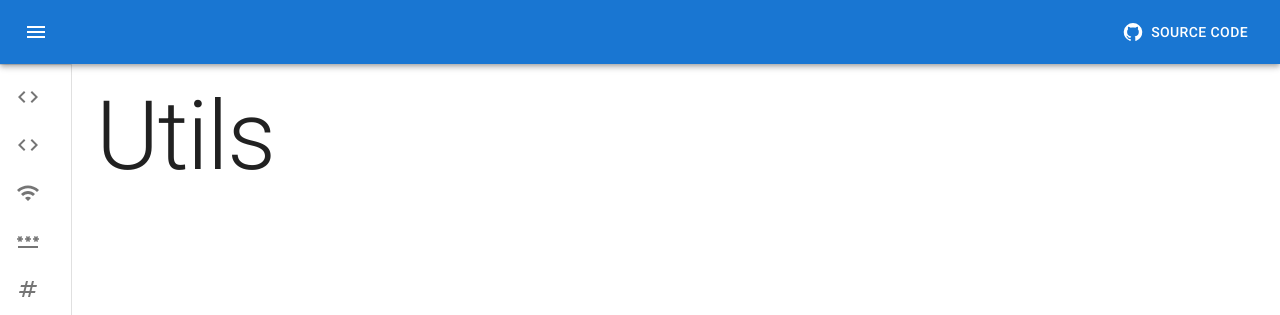
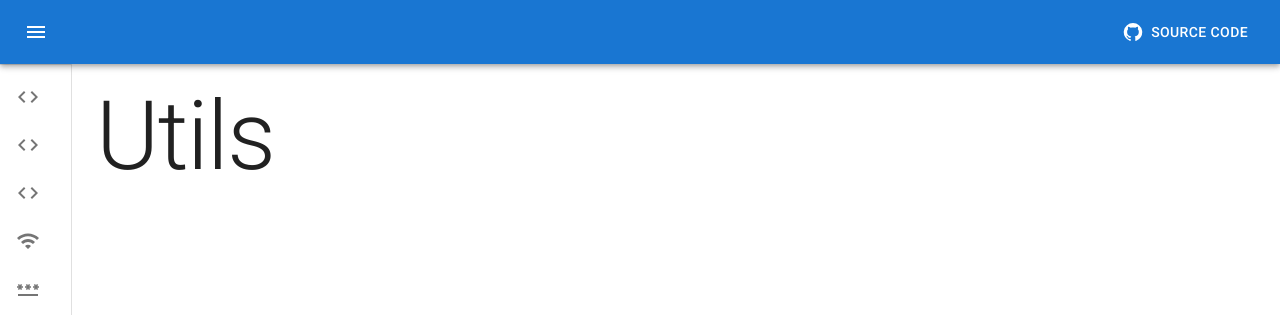
Before and after one commit to y13i/utils, a Next.js app: page / in a window 1280 px wide. Shown: the top 315 px of the page. Built offline with nearby package versions, Linux system fonts and the light colour scheme.

Commit message:
implement uri-encode

```diff
--- a/components/Menu.tsx
+++ b/components/Menu.tsx
@@ -10,6 +10,7 @@ import { PageAttribute } from "../utils";
 
 import { pageAttribute as jsonYaml } from "../pages/json-yaml";
 import { pageAttribute as base64 } from "../pages/base64";
+import { pageAttribute as uriEncode } from "../pages/uri-encode";
 import { pageAttribute as myip } from "../pages/myip";
 import { pageAttribute as password } from "../pages/password";
 import { pageAttribute as uuid } from "../pages/uuid";
@@ -18,6 +19,7 @@ import { pageAttribute as decoji } from "../pages/decoji";
 const pageAttributes: PageAttribute[] = [
   jsonYaml,
   base64,
+  uriEncode,
   myip,
   password,
   uuid,
--- /dev/null
+++ b/pages/uri-encode.tsx
@@ -0,0 +1,113 @@
+import { useState, useCallback } from "react";
+import { NextPage } from "next";
+import Grid from "@mui/material/Grid";
+import CodeIcon from "@mui/icons-material/Code";
+import ToggleButton from "@mui/material/ToggleButton";
+import ToggleButtonGroup from "@mui/material/ToggleButtonGroup";
+
+import { CodeTextField } from "../components/CodeTextField";
+import { WithHead } from "../components/WithHead";
+import { useSearchParamState } from "../hooks/useSearchParamState";
+import { PageAttribute } from "../utils";
+
+export const pageAttribute: PageAttribute = {
+  title: "URI Encode/Decode",
+  description: "Encode/decode URI.",
+  path: "/uri-encode",
+  icon: <CodeIcon />,
+};
+
+const _: NextPage = () => {
+  const [encoded, setEncoded] = useState("");
+  const [encodeError, setEncodeError] = useState<Error | undefined>();
+  const [decodeError, setDecodeError] = useState<Error | undefined>();
+
+  const [mode, setMode] = useSearchParamState<"URIComponent" | "URI">(
+    "URIComponent",
+    "m",
+    useCallback((loadedData) => {}, [])
+  );
+
+  const [plain, setPlain] = useSearchParamState<string>(
+    "",
+    "d",
+    useCallback((loadedData) => {
+      setEncoded(encodeURIComponent(loadedData));
+    }, [])
+  );
+
+  function encode(string: string): string {
+    return mode === "URIComponent"
+      ? encodeURIComponent(string)
+      : encodeURI(string);
+  }
+
+  function decode(string: string): string {
+    return mode === "URIComponent"
+      ? decodeURIComponent(string)
+      : decodeURI(string);
+  }
+
+  return (
+    <WithHead {...pageAttribute}>
+      <Grid container spacing={2} alignItems="center">
+        <Grid item>
+          <ToggleButtonGroup
+            value={mode}
+            exclusive
+            onChange={(event, mode) => {
+              setMode(mode as "URIComponent" | "URI");
+            }}
+          >
+            <ToggleButton value="URIComponent">URIComponent</ToggleButton>
+            <ToggleButton value="URI">URI</ToggleButton>
+          </ToggleButtonGroup>
+        </Grid>
+      </Grid>
+      <Grid container spacing={2}>
+        <Grid item xs={12} md={6}>
+          <CodeTextField
+            multiline
+            label="Plain Text"
+            error={!!encodeError}
+            helperText={encodeError?.toString()}
+            value={plain}
+            onChange={(event) => {
+              const newPlain = event.target.value;
+
+              try {
+                setPlain(newPlain);
+                setEncoded(encode(newPlain));
+                setEncodeError(undefined);
+              } catch (e) {
+                setEncodeError(e as Error);
+              }
+            }}
+          />
+        </Grid>
+        <Grid item xs={12} md={6}>
+          <CodeTextField
+            multiline
+            label="URI Encoded"
+            error={!!decodeError}
+            helperText={decodeError?.toString()}
+            value={encoded}
+            onChange={(event) => {
+              const newEncoded = event.target.value;
+
+              try {
+                setPlain(decode(newEncoded));
+                setEncoded(newEncoded);
+                setDecodeError(undefined);
+              } catch (e) {
+                setDecodeError(e as Error);
+              }
+            }}
+          />
+        </Grid>
+      </Grid>
+    </WithHead>
+  );
+};
+
+export default _;
```
Also changed, not shown: 1 other file (tests, documents, lock files or other folders).
